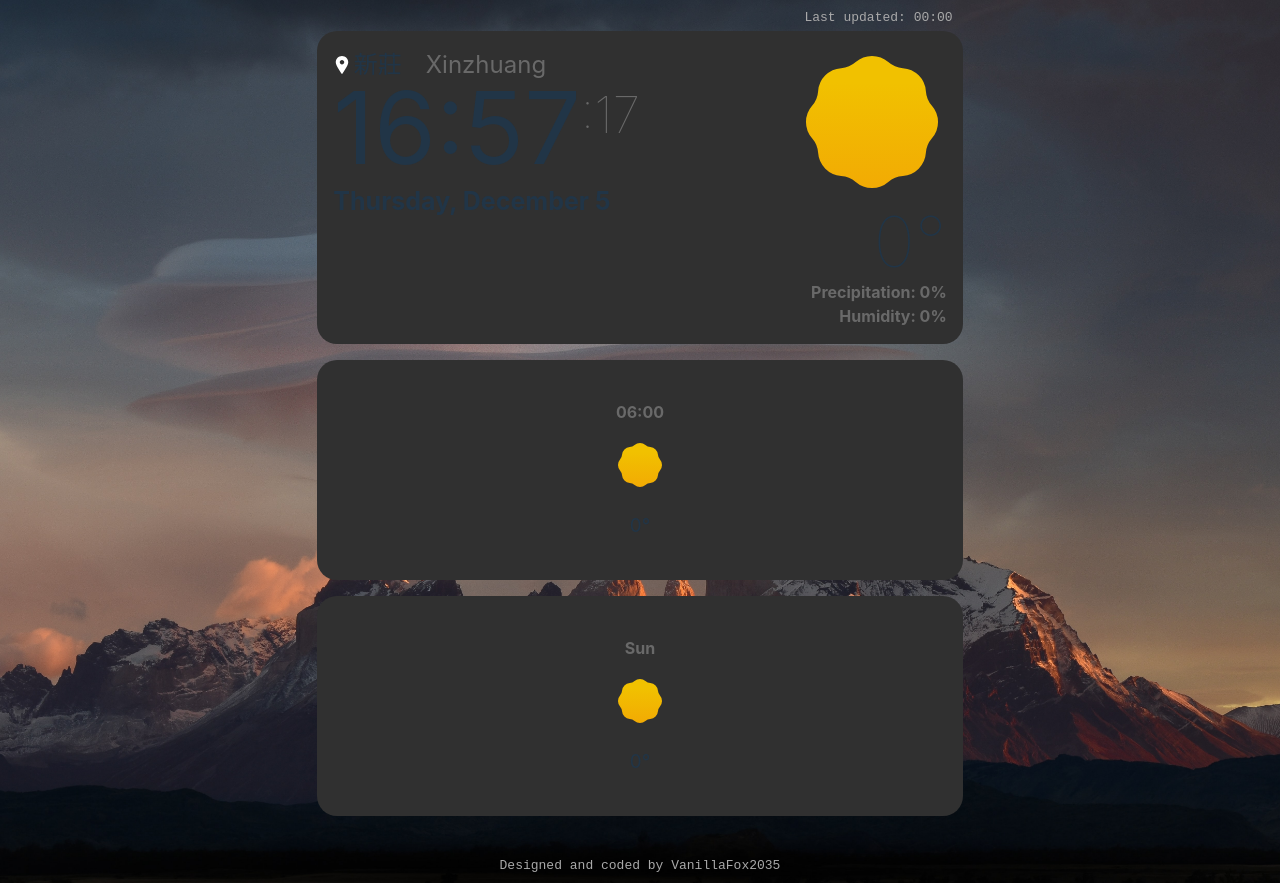
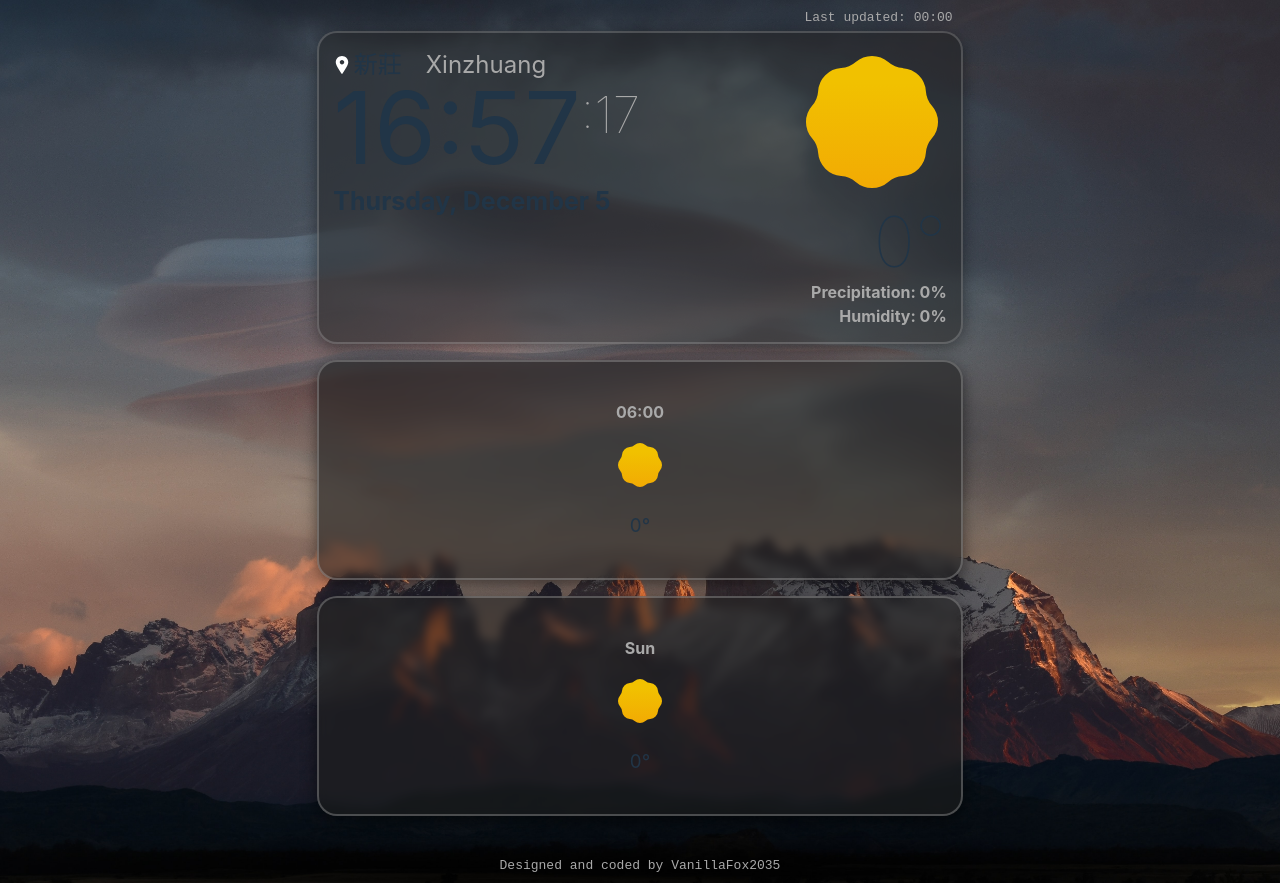
Before and after one commit to VanillaFox2035/weather-app, a React (Vite) app: page / in a window 1280 px wide. Built offline with nearby package versions, Linux system fonts and the light colour scheme; no server answers.

Commit message:
Added glassy tiles

```diff
--- a/src/components/CurrentTile.css
+++ b/src/components/CurrentTile.css
@@ -1,12 +1,38 @@
 .current-tile
 {
-    display: grid;
-    grid-template-columns: 1fr 1fr;
     margin: 1em;
     margin-top: 0.2em;
     padding: 1em;
     border-radius: 20px;
-    background-color: #303030;
+    position: relative;
+}
+
+.current-tile-content
+{
+    display: grid;
+    position: relative;
+    grid-template-columns: 1fr 1fr;
+    margin: 0em;
+    padding: 0em;
+    border-radius: 20px;
+    z-index: 2;
+}
+
+.current-tile-matte
+{
+    position: absolute;
+    background: rgba(30, 30, 30, 0.6);
+    left: 0;
+    right: 0;
+    top: 0;
+    bottom: 0;
+    border-radius: 20px;
+    opacity: 80%;
+    z-index: 1;
+    -webkit-backdrop-filter: blur(2px);
+    backdrop-filter: blur(5px);
+    box-shadow: 0 4px 15px rgba(0, 0, 0, 0.5);
+    border: 2px solid rgba(200, 200, 200, 0.3);
 }
 
 .last-updated-time
@@ -43,7 +69,7 @@
 {
     margin-left: 1em;
     font-weight: normal;
-    color: dimgray;
+    color: darkgray;
 }
 
 .current-date
@@ -68,7 +94,7 @@
     padding: 0em;
     font-weight: lighter;
     font-size: 50px;
-    color: dimgray;
+    color: darkgray;
 }
 
 .current-temperature
@@ -79,7 +105,7 @@
 
 .weather-detail
 {
-    color: dimgray;
+    color: darkgray;
     font-weight: bold;
 }
 
--- a/src/components/CurrentTile.tsx
+++ b/src/components/CurrentTile.tsx
@@ -110,6 +110,7 @@ export default function CurrentTile(props: ICurrentTile)
         <>
         <div className="last-updated-time">Last updated: {weatherCard.lastUpdated}</div>
         <div className="current-tile">
+            <div className="current-tile-content">
                 <div className="left-block">
                     <div className="flex-block">
                         <img width="18px" src="/location.svg"/>
@@ -132,6 +133,8 @@ export default function CurrentTile(props: ICurrentTile)
                     <h4 className="weather-detail">Humidity: {CheckNotAvailable(weatherCard.humidity)}%</h4>
                 </div>
             </div>
+            <div className="current-tile-matte"></div>
+        </div>
         </>
     );
 }
--- a/src/components/DayTile.tsx
+++ b/src/components/DayTile.tsx
@@ -44,10 +44,13 @@ export default function DayTile(props: IDayTile)
 
     return (
         <div className="forecast-tile" key={key}>
+            <div className="weather-card-tile">
             {
                 weatherCards.map((value) =>
                     <WeatherCard key={value.key} title={value.title} weather={value.weather} isNight={value.isNight} tempMain={value.tempMain}/>)
             }
+            </div>
+            <div className="matte-tile"></div>
         </div>
     );
 }
--- a/src/components/ForecastTile.css
+++ b/src/components/ForecastTile.css
@@ -5,5 +5,34 @@
     margin: 1em;
     padding: 1em;
     border-radius: 20px;
-    background-color: #303030;
+    position: relative;
 }
+
+.weather-card-tile
+{
+    display: flex;
+    justify-content: center;
+    margin: 0em;
+    padding: 0em;
+    border-radius: 20px;
+    position: relative;
+    z-index: 2;
+}
+
+
+.matte-tile
+{
+    position: absolute;
+    background: rgba(30, 30, 30, 0.6);
+    left: 0;
+    right: 0;
+    top: 0;
+    bottom: 0;
+    border-radius: 20px;
+    opacity: 100%;
+    z-index: 1;
+    -webkit-backdrop-filter: blur(2px);
+    backdrop-filter: blur(5px);
+    box-shadow: 0 4px 15px rgba(0, 0, 0, 0.5);
+    border: 2px solid rgba(200, 200, 200, 0.3);
+}
--- a/src/components/WeatherCard.css
+++ b/src/components/WeatherCard.css
@@ -9,7 +9,7 @@
 {
     text-align: center;
     font-weight: bold;
-    color: dimgray;
+    color: darkgray;
 }
 
 .forecast-temperature
@@ -31,7 +31,7 @@
 
 .forecast-temperature-divider
 {
-    color: dimgray;
+    color: darkgray;
     font-weight: normal;
     margin-left: 0.2em;
     margin-right: 0.2em;
--- a/src/components/WeekTile.tsx
+++ b/src/components/WeekTile.tsx
@@ -42,11 +42,18 @@ export default function WeekTile(props: IWeekTile)
     }, [props])
 
     return (
+        <>
+
         <div className="forecast-tile" key={key}>
+            <div className="weather-card-tile">
             {
                 weatherCards.map((value) =>
                 <WeatherCard key={value.key} title={value.title} weather={value.weather} tempMain={value.tempMain} tempSub={value.tempSub}/>)
             }
+            </div>
+            <div className="matte-tile"></div>
         </div>
+        </>
+
     );
 }
```
Lines whose indentation alone changed are shown as unchanged.
